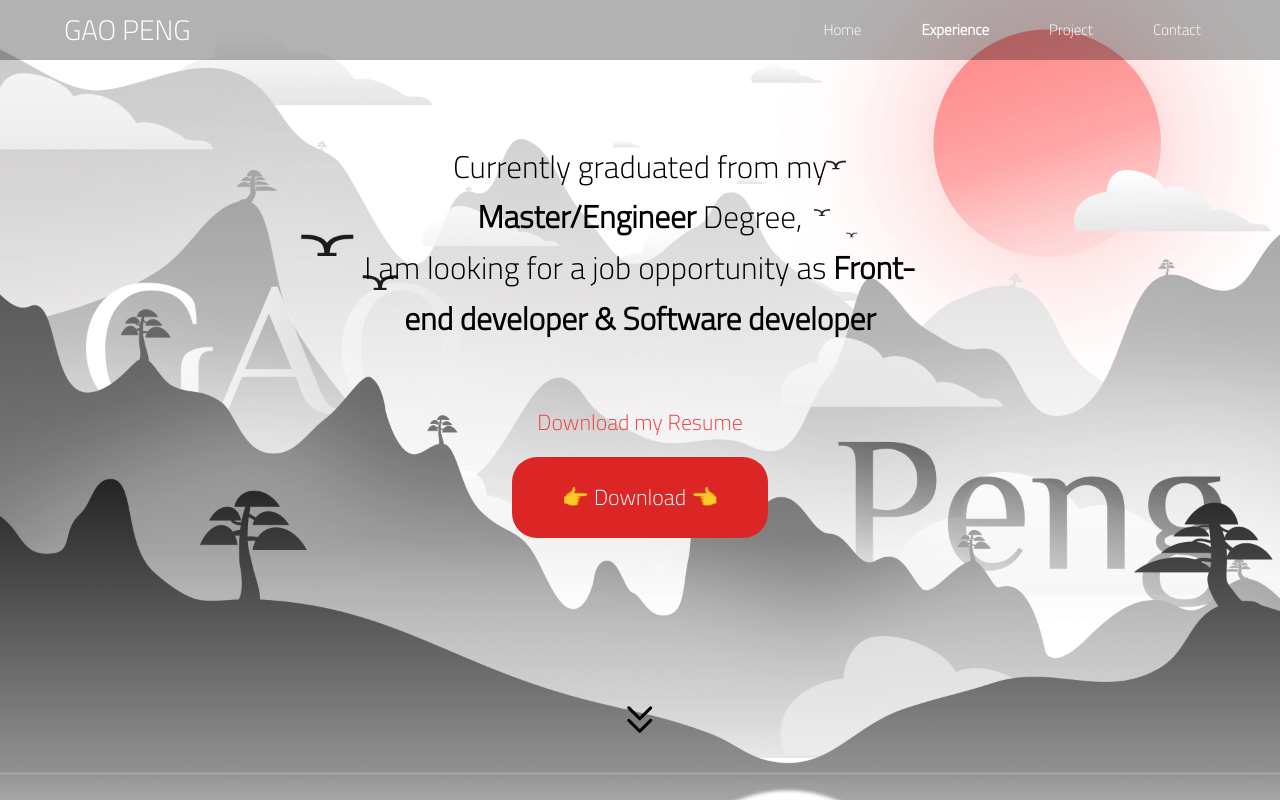
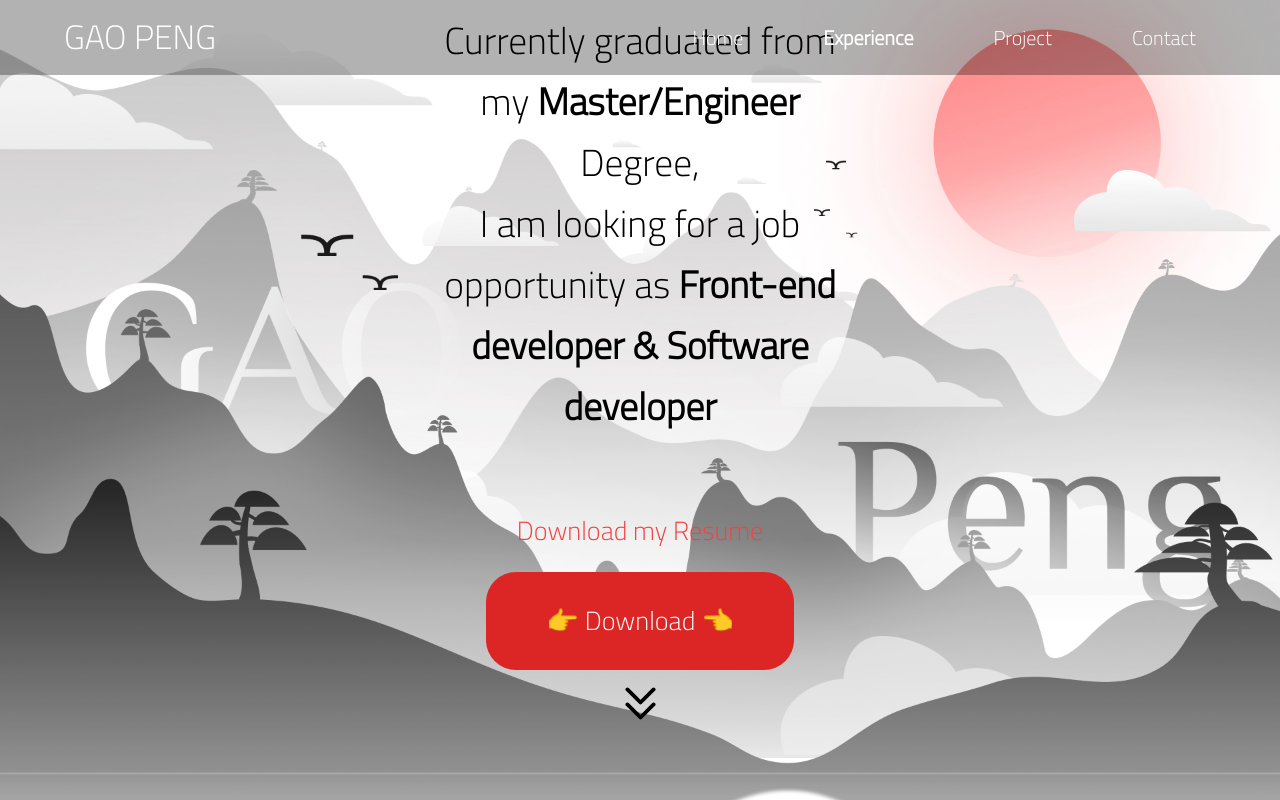
Before and after one commit to RedCarpG/Website-Portfolio, a React (Create React App) app: page /#/experience in a window 1280 px wide. Built offline with nearby package versions, Linux system fonts and the light colour scheme; a web font is replaced by a local one.

Commit message:
small fix

```diff
--- a/src/index.css
+++ b/src/index.css
@@ -1,5 +1,5 @@
 /*
-! tailwindcss v3.0.15 | MIT License | https://tailwindcss.com
+! tailwindcss v3.0.23 | MIT License | https://tailwindcss.com
 */
 /*
 1. Prevent padding and border from affecting element width. (https://github.com/mozdevs/cssremedy/issues/4)
@@ -457,9 +457,6 @@ Ensure the default browser behavior of the `hidden` attribute.
 .tw-relative {
   position: relative;
 }
-.tw-bottom-10 {
-  bottom: 2.5rem;
-}
 .tw-top-0 {
   top: 0px;
 }
@@ -471,6 +468,9 @@ Ensure the default browser behavior of the `hidden` attribute.
 }
 .tw-right-0 {
   right: 0px;
+}
+.tw-bottom-10 {
+  bottom: 2.5rem;
 }
 .tw-z-0 {
   z-index: 0;
@@ -492,9 +492,6 @@ Ensure the default browser behavior of the `hidden` attribute.
 }
 .tw-mb-5 {
   margin-bottom: 1.25rem;
-}
-.tw-ml-3 {
-  margin-left: 0.75rem;
 }
 .tw-mt-5 {
   margin-top: 1.25rem;
@@ -552,9 +549,6 @@ Ensure the default browser behavior of the `hidden` attribute.
 .tw-gap-3 {
   gap: 0.75rem;
 }
-.tw-gap-1 {
-  gap: 0.25rem;
-}
 .tw-gap-2 {
   gap: 0.5rem;
 }
@@ -565,10 +559,6 @@ Ensure the default browser behavior of the `hidden` attribute.
 .tw-bg-zinc-100 {
   --tw-bg-opacity: 1;
   background-color: rgb(244 244 245 / var(--tw-bg-opacity));
-}
-.tw-bg-cyan-500 {
-  --tw-bg-opacity: 1;
-  background-color: rgb(6 182 212 / var(--tw-bg-opacity));
 }
 .tw-bg-opacity-80 {
   --tw-bg-opacity: 0.8;
@@ -675,13 +665,26 @@ Ensure the default browser behavior of the `hidden` attribute.
 /******************************************
     Version: 1.0
 /****************************************** */
-@media only screen and (min-width: 1199px) {
+@media only screen and (min-width: 1799px) {
 
 	html {
-		font-size: 25px;
+		font-size: 35px;
 	}
 	#mainNav {
-		font-size: 15px
+		font-size: 25px
+	}
+
+	.slide-window {
+		--slide-size: 40vw;
+	}
+}
+@media only screen and (min-width: 1199px) and (max-width: 1799px) {
+
+	html {
+		font-size: 30px;
+	}
+	#mainNav {
+		font-size: 20px
 	}
 
 	.slide-window {
```
Also changed, not shown: package.json (+5 -3 lines), 2 other files (tests, documents, lock files or other folders).
